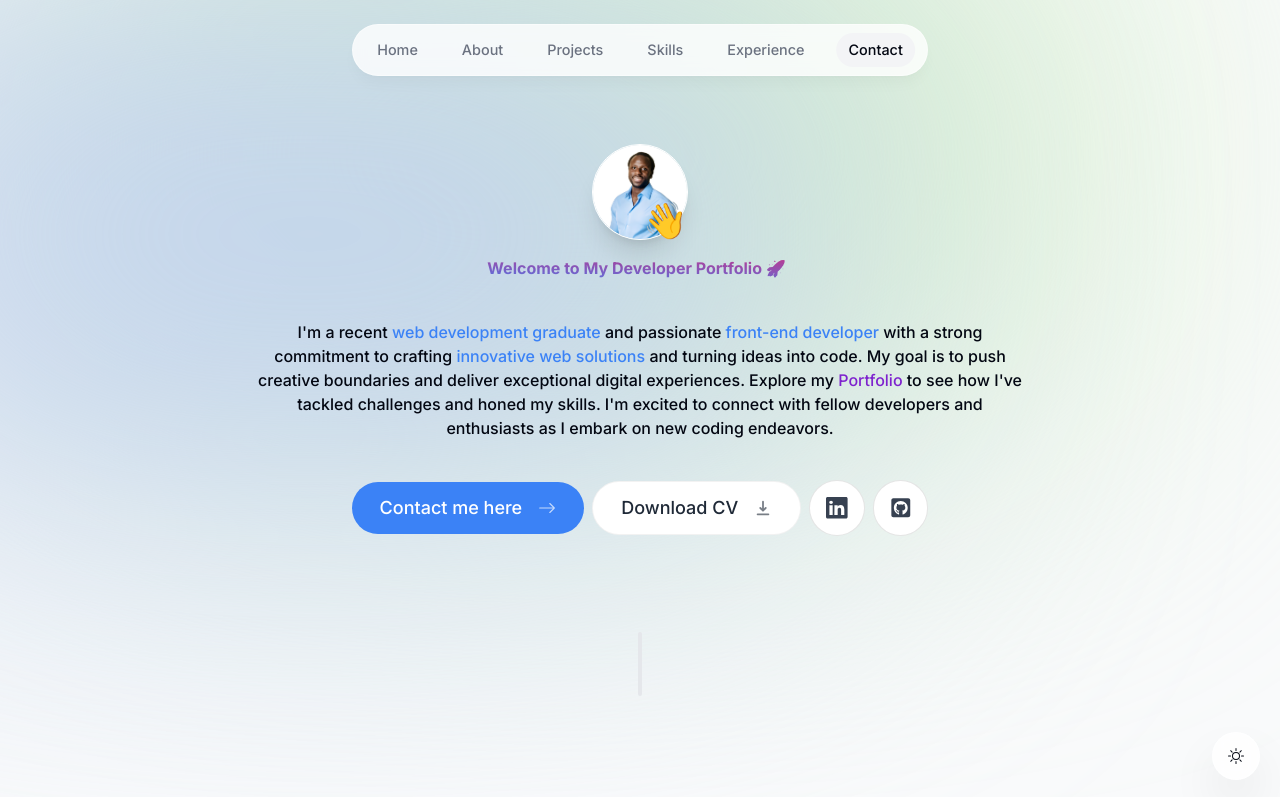
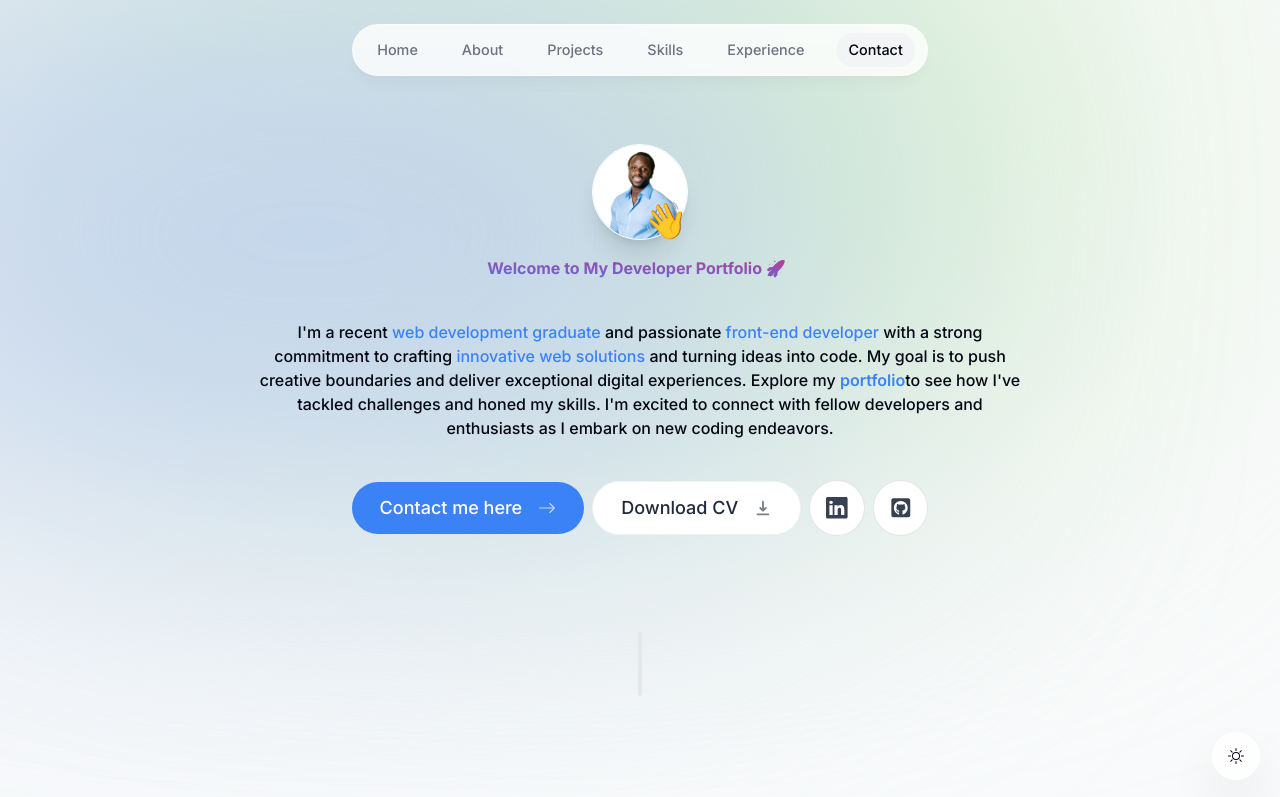
Before and after one commit to Ousman37/Personal-portfolio, a Next.js app: page / in a window 1280 px wide. Shown: the top 797 px of the page. Built offline with nearby package versions, Linux system fonts and the light colour scheme.

Commit message:
Update components/intro.tsx

```diff
--- a/components/intro.tsx
+++ b/components/intro.tsx
@@ -68,7 +68,7 @@ const Intro = () => {
   animate={{ opacity: 1, y: 0 }}
 >
   I&apos;m a recent <span className="text-blue-500">web development graduate</span> and passionate <span className="text-blue-500">front-end developer</span> with a strong commitment to crafting <span className="text-blue-500">innovative web solutions</span> and turning ideas into code. My goal is to push creative boundaries and deliver exceptional digital experiences. Explore my{" "}
-  <span className=" text-purple-700">Portfolio</span> to see how I&apos;ve tackled challenges and honed my skills. I&apos;m excited to connect with fellow developers and enthusiasts as I embark on new coding endeavors.
+  <span className="text-blue-500 font-semibold">portfolio</span>to see how I&apos;ve tackled challenges and honed my skills. I&apos;m excited to connect with fellow developers and enthusiasts as I embark on new coding endeavors.
 </motion.p>
 
       <motion.div
```
